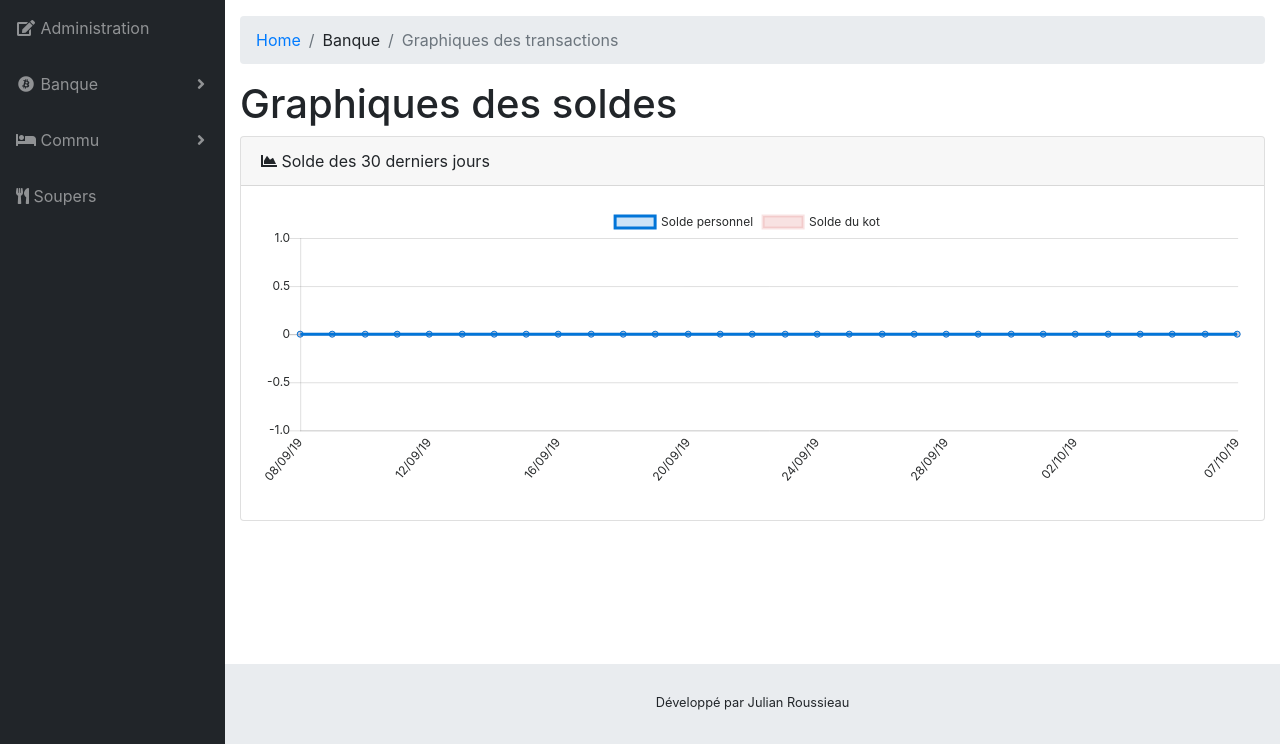
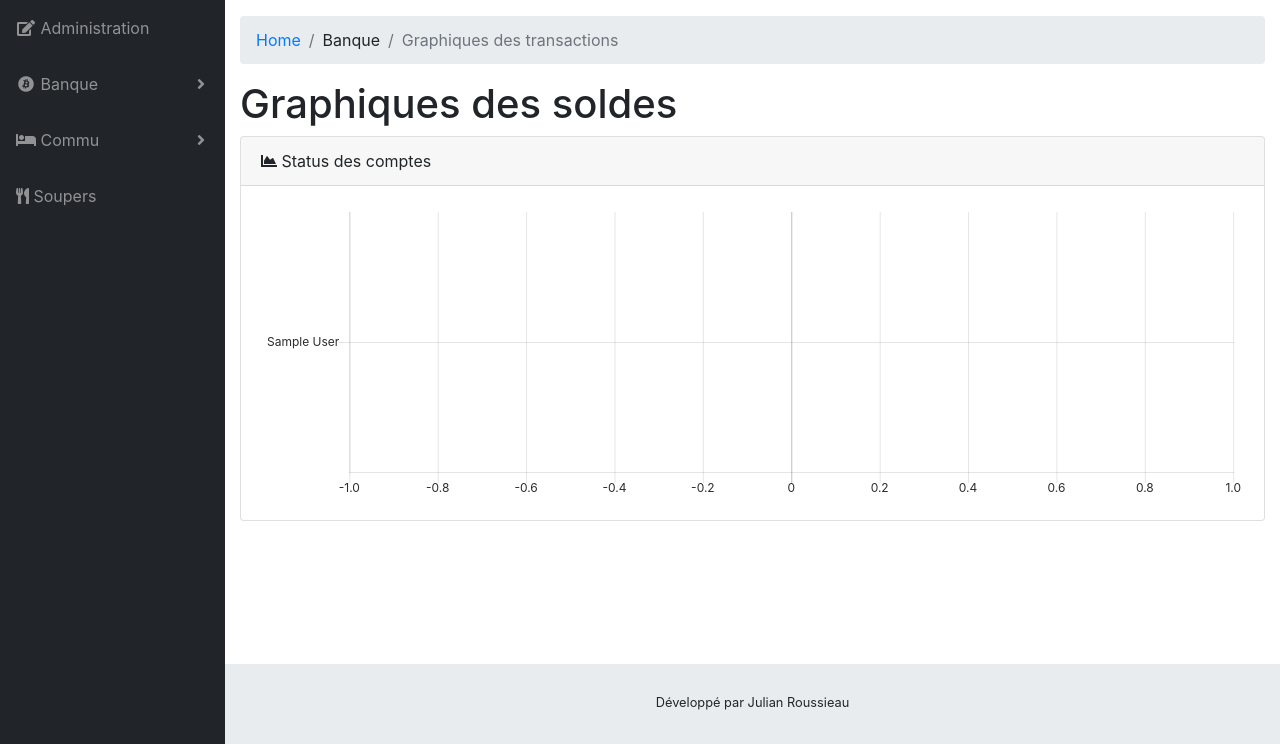
Before and after one commit to roussieau/Treasury, a Django app: page /bank/charts in a window 1280 px wide. Shown: the part 58-802 px from the top of the page. Run offline with Django 3.2, Linux system fonts and the light colour scheme; the visitor is signed in with stand-in values (Sample User, id 1); data comes from the database, SQL or seed files in the repository; data that the repository does not hold is empty; some libraries are stand-ins or nearby versions.

Commit message:
Charts with status

```diff
--- a/bank/templates/bank/charts.html
+++ b/bank/templates/bank/charts.html
@@ -15,7 +15,7 @@
 <div class="card mb-3">
   <div class="card-header">
     <i class="fas fa-chart-area"></i>
-    Solde des 30 derniers jours</div>
+    Status des comptes</div>
   <div class="card-body">
     <canvas id="myAreaChart" width="100%" height="30"></canvas>
   </div></div>
@@ -30,46 +30,20 @@ Chart.defaults.global.defaultFontColor = '#292b2c';
 // Area Chart Example
 var ctx = document.getElementById("myAreaChart");
 var myLineChart = new Chart(ctx, {
-  type: 'line',
+  type: 'horizontalBar',
   data: {
-    labels: {{data.label|safe}},
+    labels: {{names|safe}},
     datasets: [{
-      label: "Solde personnel",
       lineTension: 0.3,
-      backgroundColor: "rgba(2,117,216,0.2)",
+      backgroundColor: {{colors|safe}},
       borderColor: "rgba(2,117,216,1)",
-      data: {{data.value1}},
-    },
-    {
-      label: "Solde du kot",
-      lineTension: 0.3,
-      backgroundColor: "rgba(221,109,109,0.2)",
-      borderColor: "rgba(221,109,109,0.2)",
-      data: {{data.value2}},
-    }],
+      data: {{status}},
+    },],
   },
   options: {
-    scales: {
-      xAxes: [{
-        time: {
-          unit: 'date'
-        },
-        gridLines: {
-          display: false
-        },
-        ticks: {
-          maxTicksLimit: 7
-        }
-      }],
-      yAxes: [{
-        ticks: {
-          maxTicksLimit: 5
-        },
-        gridLines: {
-          color: "rgba(0, 0, 0, .125)",
-        }
-      }],
-    },
+    legend: {
+        display: false,
+    }
   }
 });
 
--- a/bank/views.py
+++ b/bank/views.py
@@ -91,20 +91,22 @@ def history_transactions_commu(request):
 
 @login_required
 def charts(request):
-    firstday = datetime.now() - timedelta(30)
-    label = []
-    value1 = []
-    value2 = []
-    for i in range(1,31):
-        currentDate = firstday + timedelta(i)
-        label.append("{: %d/%m/%y}".format(currentDate))
-        value1.append(int(balance_on_a_date(currentDate, request.user)))
-        value2.append(int(balance_on_a_date_expense(currentDate, request.user.kot)))
-    data = {
-        'label': label,
-        'value1': value1,
-        'value2': value2,
-    }
+    listOfUsers = CustomUser.objects.filter(kot=request.user.kot).order_by('first_name', 'last_name')
+    names = []
+    status = []
+    colors = []
+    for user in listOfUsers:
+        transactions = Transaction.objects.filter(user=user)
+        user_balance = 0
+        for transaction in transactions:
+            if transaction.positive:
+                user_balance += transaction.cost
+            else:
+                user_balance -= transaction.cost
+        names.append(user.get_full_name())
+        status.append(float(user_balance))
+        colors.append('#33cc33') if user_balance > 0 else colors.append('#ff4d4d')
+
     return render(request, 'bank/charts.html', locals())
 
 def balance_on_a_date_expense(date, kot):
--- a/templates/sidebar.html
+++ b/templates/sidebar.html
@@ -13,7 +13,7 @@
     </a>
     <div class="dropdown-menu " aria-labelledby="pagesDropdown" x-placement="bottom-start" style="position: absolute; will-change: transform; top: 0px; left: 0px; transform: translate3d(5px, 56px, 0px);">
       <a class="dropdown-item" href="{% url 'bank:history_of_my_transactions' %}">Historique</a>
-      <a class="dropdown-item" href="{% url 'bank:charts' %}">Graphiques</a>
+      <a class="dropdown-item" href="{% url 'bank:charts' %}">Status des comptes</a>
     </div>
   </li>
   <li class="nav-item dropdown">
```
Also changed, not shown: 2 other files.
